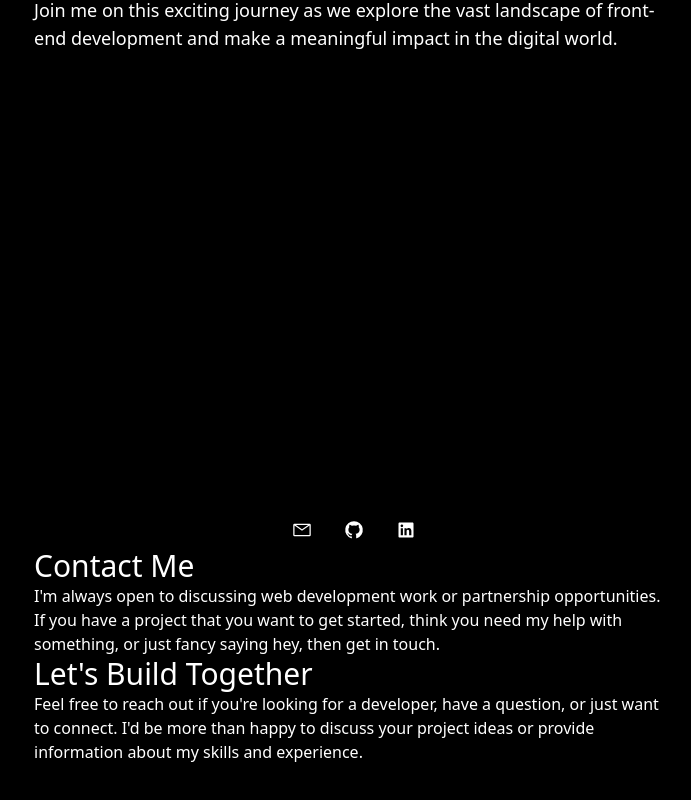
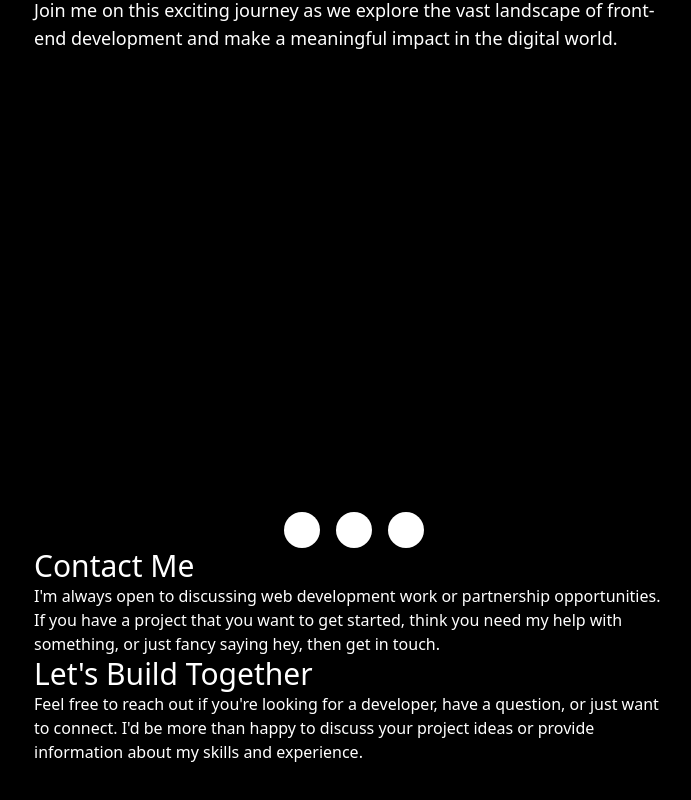
Before and after one commit to marcop96/marco-portfolio, a Vue app: page / in a window 1280 px wide. Shown: the part 1898-2698 px from the top of the page, without its empty margins (286-977 px from the left). Built offline with nearby package versions, Linux system fonts and the light colour scheme.

Commit message:
style: new icons color

```diff
--- a/src/views/ContactMe.vue
+++ b/src/views/ContactMe.vue
@@ -18,11 +18,11 @@
   z <main class="text-white flex flex-col justify-center  w-1/2 mx-auto h-100vh align-top ">
 
     <div class="flex justify-center space-x-4">
-      <PillButton styles="bg-black hover:bg-gray hover:rounded-full " icon="carbon:email"
+      <PillButton styles="bg-white text-black rounded-full hover:bg-gray hover:rounded-full " icon="carbon:email"
         :href="'mailto:' + contactMeText.email + '?subject=Front end developer position'" />
-      <PillButton styles="bg-black hover:bg-gray hover:rounded-full " icon="carbon:logo-github"
+      <PillButton styles="bg-white text-black rounded-full hover:bg-gray hover:rounded-full " icon="carbon:logo-github"
         :href="contactMeText.gitHub" />
-      <PillButton styles="bg-black hover:bg-gray hover:rounded-full " icon="carbon:logo-linkedin"
+      <PillButton styles="bg-white text-black rounded-full hover:bg-gray hover:rounded-full " icon="carbon:logo-linkedin"
         :href="contactMeText.linkedIn" />
     </div>
 
```
